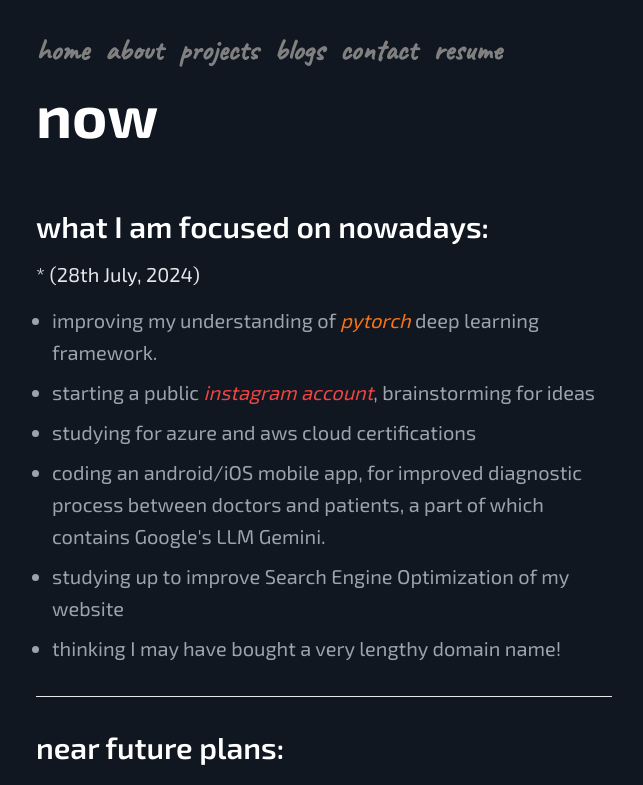
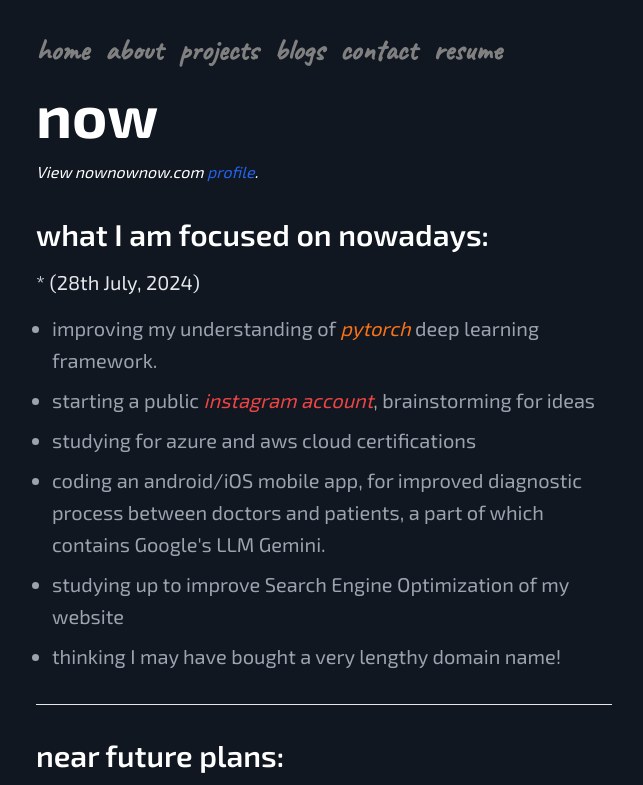
Before and after one commit to umarwaseeem/muhammadumarwaseem, a Next.js app: page /now in a window 1280 px wide. Shown: the top 785 px of the page, without its empty margins (28-671 px from the left). Built offline with nearby package versions, Linux system fonts and the light colour scheme.

Commit message:
now profile page added

```diff
--- a/app/blogs/[slug]/page.js
+++ b/app/blogs/[slug]/page.js
@@ -127,7 +127,7 @@ export default async function Post({ params }) {
             );
         },
         p: (props) => <p className="lg:leading-8 leading-6 text-gray-400" {...props} />,
-        a: (props) => <a className="italic hover:underline-offset-4" {...props} />,
+        a: (props) => <a target='_blank' className="italic hover:underline-offset-4" {...props} />,
         strong: (props) => <strong className="font-semibold" {...props} />,
     };
 
--- a/app/now/page.js
+++ b/app/now/page.js
@@ -7,7 +7,11 @@ export default function Now() {
             <div className="lg:w-1/2 w-full">
                 <h2 className="font-bold text-4xl lg:text-6xl text-white">now</h2>
 
-                <h3 className="font-semibold text-xl lg:text-3xl text-white mt-16">what I am focused on nowadays:</h3>
+                <p className="italic text-white pt-4">
+                    View nownownow.com <Link target="_blank" href={"https://nownownow.com/p/2JqY"} className="text-blue-600 hover:underline underline-offset-4">profile</Link>.
+                </p>
+
+                <h3 className="font-semibold text-xl lg:text-3xl text-white mt-8">what I am focused on nowadays:</h3>
                 <h4 className="mt-4 text-gray-200 text-md lg:text-xl">* (28th July, 2024)</h4>
                 <ul className="text-gray-400 text-md lg:text-xl text-left lg:text-left list-disc px-4 leading-6 lg:leading-8 mt-4 mb-8">
                     <li className="mb-2">improving my understanding of <Link href={"https://pytorch.org/"} className="text-orange-500 italic">pytorch</Link> deep learning framework.</li>
@@ -35,6 +39,7 @@ export default function Now() {
                 <p className="text-gray-400 text-md lg:text-xl mt-4 leading-6 lg:leading-8">
                     this is a <Link className="text-blue-600 hover:underline underline-offset-4" href={"https://nownownow.com/about"}>now page</Link>, an update page about things that I am currently doing with some addition of my own. This page is primarily inspired by <Link href="https://nownownow.com/" className="text-blue-600 hover:underline underline-offset-4">nownownow.com</Link>.
                     {" "}To put it short, a now page consists of something you'd tell a friend, you haven't seen in a year.
+
                 </p>
             </div>
         </section >
```
